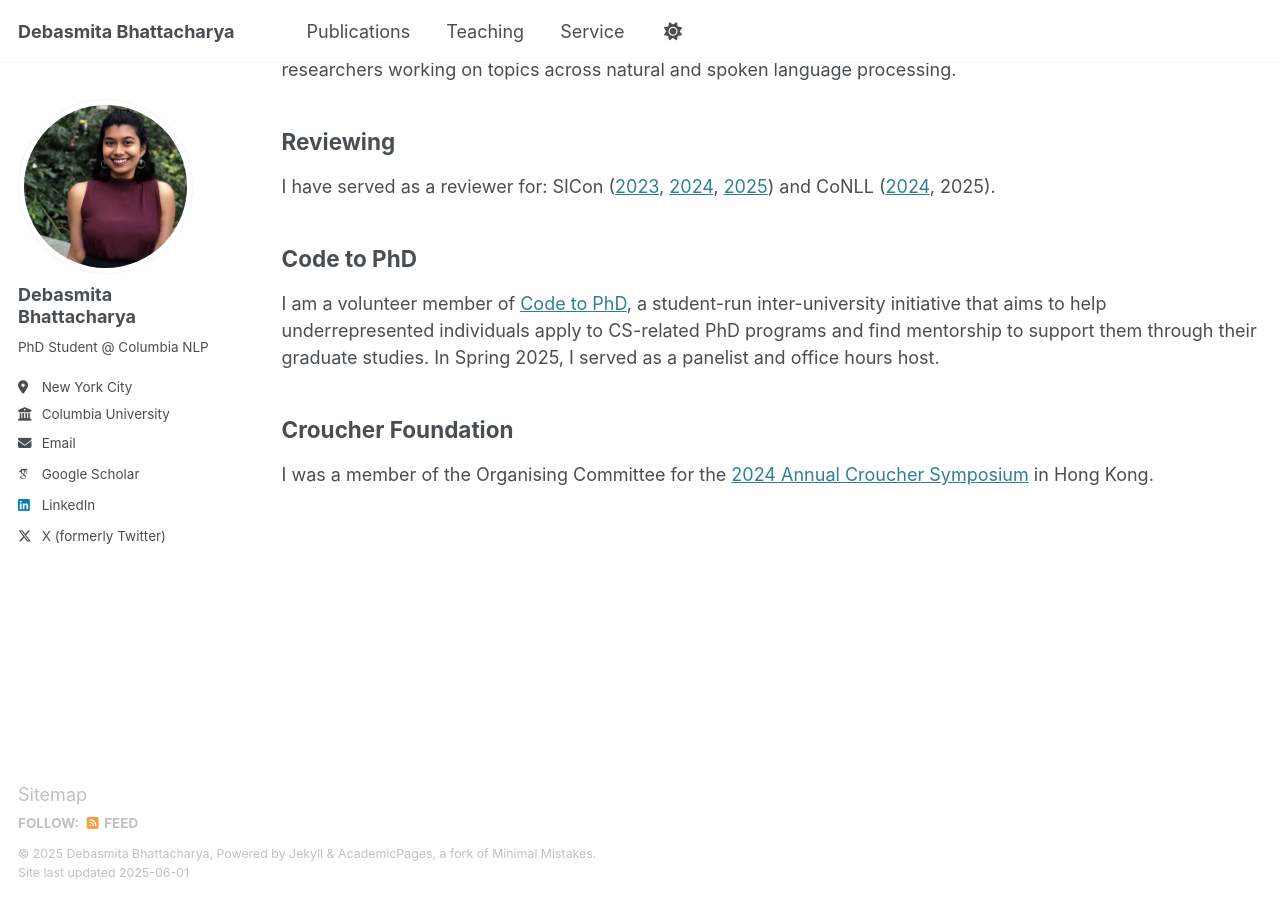
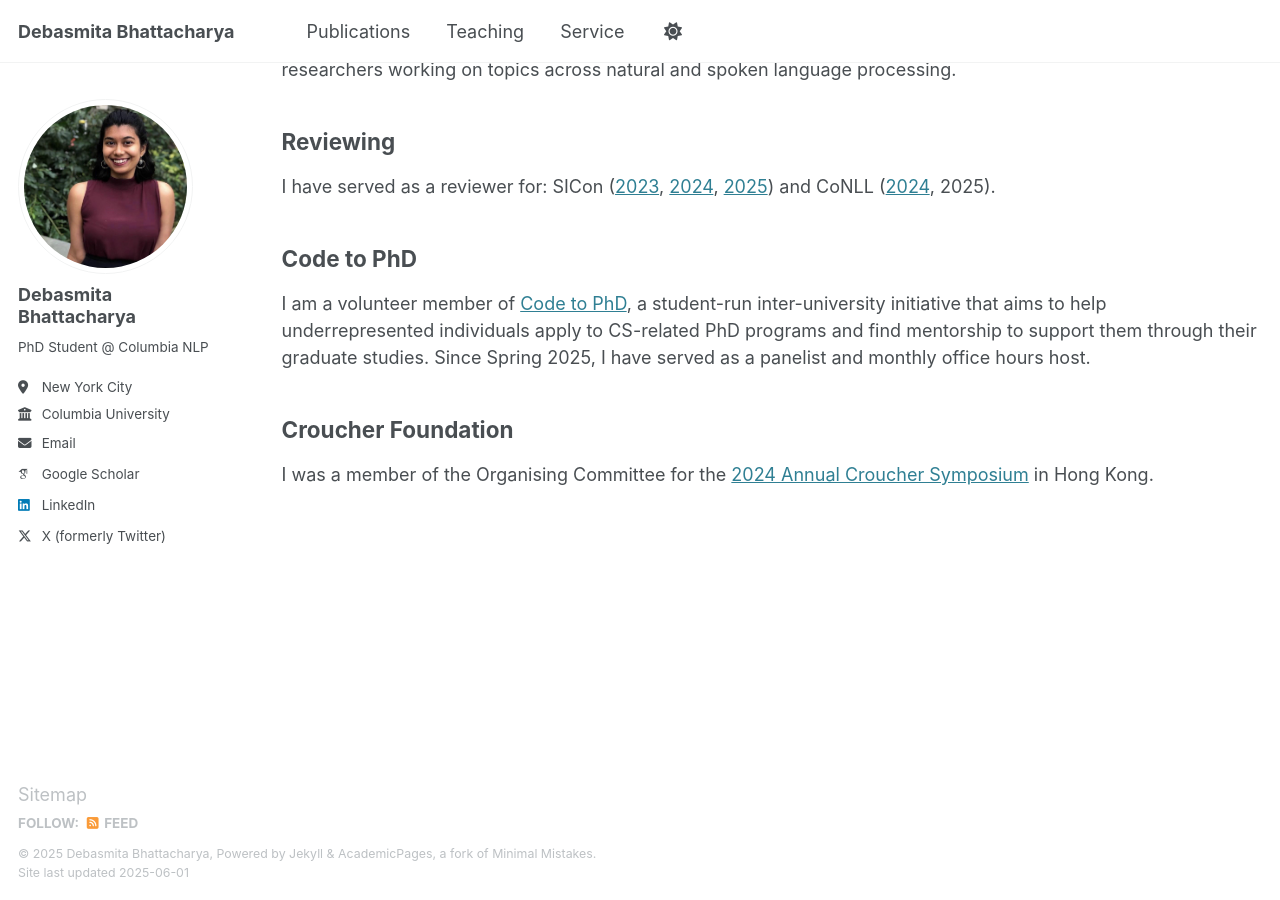
Before and after one commit to debasmita-b/debasmita-b.github.io, a Jekyll site: the page built from _pages/service.md, in a window 1280 px wide and 900 px high, scrolled down 613 px. Built offline with Jekyll 4.4.1, drawn with Linux system fonts in a browser that asks for light colours; some web fonts are replaced.

Commit message:
editing code to phd contribution

```diff
--- a/_pages/service.md
+++ b/_pages/service.md
@@ -28,7 +28,7 @@ I have served as a reviewer for: SICon ([2023](https://sites.google.com/view/sic
 
 ## Code to PhD
 
-I am a volunteer member of [Code to PhD](https://codetophd.github.io/), a student-run inter-university initiative that aims to help underrepresented individuals apply to CS-related PhD programs and find mentorship to support them through their graduate studies. In Spring 2025, I served as a panelist and office hours host.
+I am a volunteer member of [Code to PhD](https://codetophd.github.io/), a student-run inter-university initiative that aims to help underrepresented individuals apply to CS-related PhD programs and find mentorship to support them through their graduate studies. Since Spring 2025, I have served as a panelist and monthly office hours host.
 
 ## Croucher Foundation
 
```
